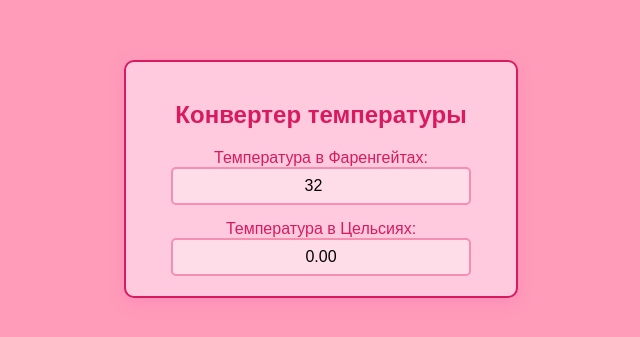
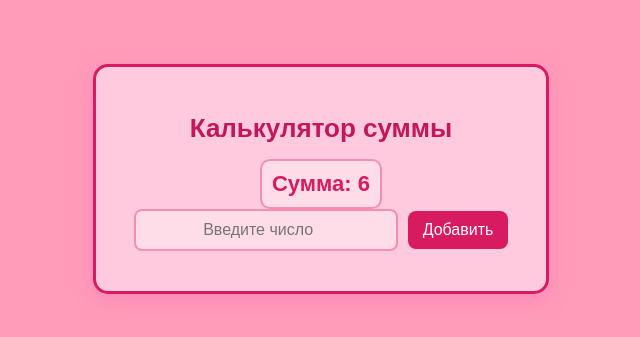
Before and after one commit to KateGrebeneva/kate_react_main, a React (Create React App) app: page / in a window 1280 px wide. Shown: the part 221-558 px from the top of the page, without its empty margins (319-959 px from the left). Built offline with nearby package versions, Linux system fonts and the light colour scheme.

Commit message:
task#96_2

```diff
--- a/src/App.css
+++ b/src/App.css
@@ -8,62 +8,74 @@ body {
   color: #d81b60;
 }
 
-.temp-container {
-  border: 2px solid #d81b60;
-  border-radius: 10px;
+/* Контейнер калькулятора */
+.calculator-container {
+  border: 3px solid #d81b60;
+  border-radius: 15px;
   background-color: #ffcadd;
-  padding: 20px;
-  box-shadow: 0px 5px 15px rgba(255, 105, 180, 0.3);
+  padding: 25px;
+  box-shadow: 0px 6px 20px rgba(255, 105, 180, 0.4);
   text-align: center;
-  width: 350px;
+  width: 400px;
 }
 
 h2 {
-  font-size: 24px;
-  margin-bottom: 20px;
+  font-size: 26px;
+  margin-bottom: 15px;
+  color: #c2185b;
 }
 
 /* Поле ввода */
-.temp-input {
+.input-container {
+  display: flex;
+  justify-content: center;
+  align-items: center;
+  gap: 10px;
   margin-bottom: 15px;
 }
 
-.temp-input label {
+input {
+  width: 60%;
+  padding: 10px;
   font-size: 16px;
-  margin-bottom: 5px;
+  border: 2px solid #f48fb1;
+  border-radius: 8px;
+  background-color: #ffdde8;
+  text-align: center;
+  transition: 0.3s;
 }
 
-.temp-input input {
-  width: 80%;
-  padding: 8px;
-  font-size: 16px;
-  border: 2px solid #f48fb1;
-  border-radius: 5px;
-  background-color: #ffdde8;
-  text-align: center;
+input:focus {
+  border-color: #d81b60;
+  outline: none;
+  background-color: #ffd1e4;
 }
 
-.temp-input input:focus {
-  border-color: #d81b60;
-  outline: none;
+/* Кнопка */
+button {
+  background-color: #d81b60;
+  color: white;
+  border: none;
+  padding: 10px 15px;
+  font-size: 16px;
+  border-radius: 8px;
+  cursor: pointer;
+  transition: 0.3s;
 }
 
-/* Результат */
-.temp-result {
-  margin-top: 10px;
+button:hover {
+  background-color: #c2185b;
 }
 
-.temp-result label {
-  font-size: 16px;
-  margin-bottom: 5px;
+/* Отображение суммы */
+.sum-display {
+  font-size: 22px;
+  font-weight: bold;
+  background-color: #ffdde8;
+  padding: 10px;
+  border-radius: 10px;
+  border: 2px solid #f48fb1;
+  display: inline-block;
+  width: auto;
+  min-width: 80px;
 }
-
-.temp-result input {
-  width: 80%;
-  padding: 8px;
-  font-size: 16px;
-  border: 2px solid #f48fb1;
-  border-radius: 5px;
-  background-color: #ffdde8;
-  text-align: center;
-}
--- a/src/App.js
+++ b/src/App.js
@@ -1,33 +1,41 @@
 import React, { useState } from "react";
 import "./App.css"; // Подключаем стили
 
-function TemperatureConverter() {
-  const [fahrenheit, setFahrenheit] = useState(32); // Храним температуру только в Фаренгейтах
+function getSum(arr) {
+  return arr.reduce((acc, num) => acc + Number(num), 0);
+}
 
-  function handleFahrenheitChange(event) {
-    setFahrenheit(event.target.value);
+function Calculator() {
+  const [value, setValue] = useState("");
+  const [nums, setNums] = useState([1, 2, 3]);
+
+  function handleChange(event) {
+    setValue(event.target.value);
   }
 
-  // Вычисляем температуру в Цельсиях из Фаренгейта
-  const celsius = (fahrenheit - 32) * 5 / 9;
+  function handleAdd() {
+    if (value.trim() !== "") {
+      const updatedNums = [...nums, value];
+      setNums(updatedNums);
+      setValue("");
+    }
+  }
 
   return (
-    <div className="temp-container">
-      <h2>Конвертер температуры</h2>
-      <div className="temp-input">
-        <label>Температура в Фаренгейтах:</label>
+    <div className="calculator-container">
+      <h2>Калькулятор суммы</h2>
+      <div className="sum-display">Сумма: {getSum(nums)}</div>
+      <div className="input-container">
         <input
           type="number"
-          value={fahrenheit}
-          onChange={handleFahrenheitChange}
+          value={value}
+          onChange={handleChange}
+          placeholder="Введите число"
         />
-      </div>
-      <div className="temp-result">
-        <label>Температура в Цельсиях:</label>
-        <input type="text" value={celsius.toFixed(2)} readOnly />
+        <button onClick={handleAdd}>Добавить</button>
       </div>
     </div>
   );
 }
 
-export default TemperatureConverter;
+export default Calculator;
```
Also changed, not shown: results/Концепции/task#96/task#96_2.jpg (added).
